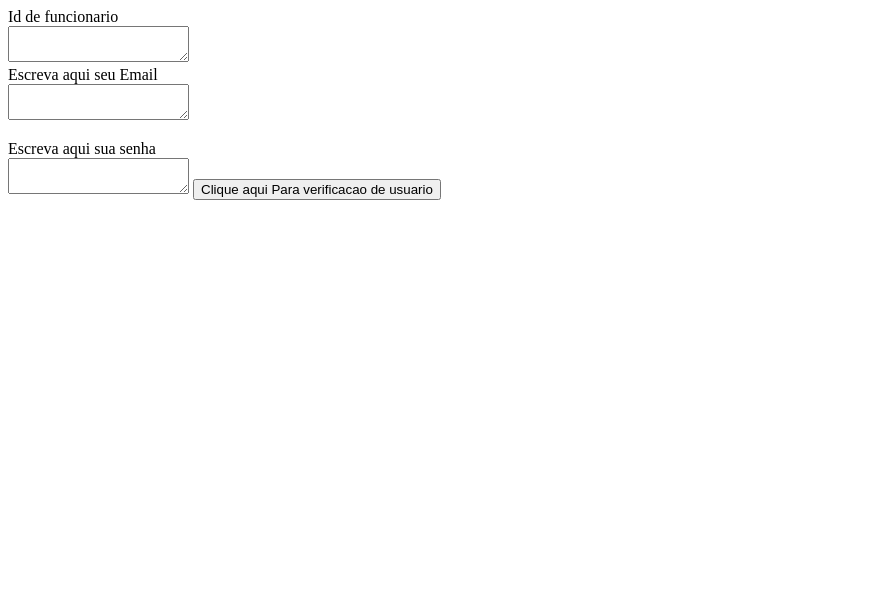
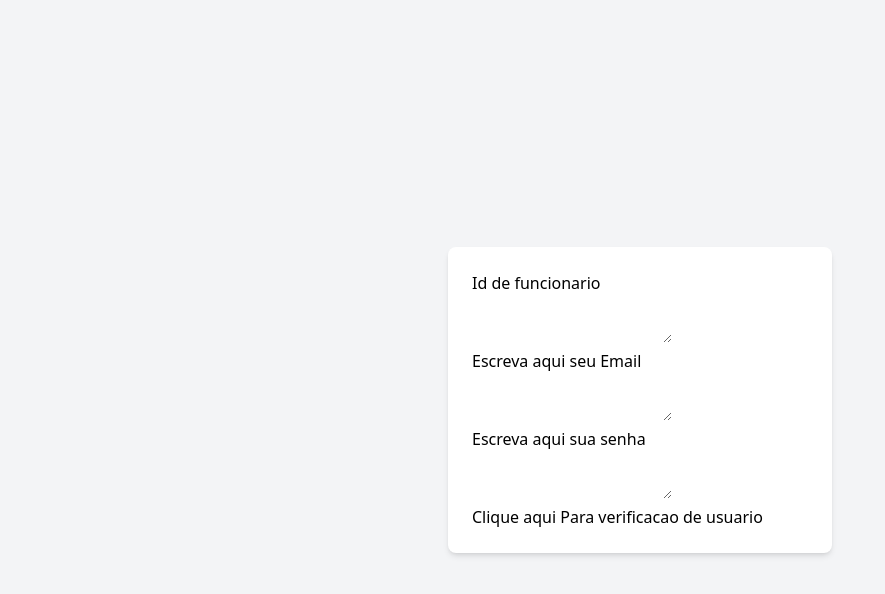
Before and after one commit to Ericgaleti/Meu-site, a plain HTML site: page index.html in a window 1280 px wide. Shown: the whole page, without its empty margins (0-885 px from the left). Drawn offline with nearby package versions, Linux system fonts and the light colour scheme.

Commit message:
Refactor HTML structure for improved readability and consistency

```diff
--- a/index.html
+++ b/index.html
@@ -1,36 +1,32 @@
 <!DOCTYPE html>
 <html lang="PT-BR">
   <head>
-    <meta charset="UTF-8">
-    <meta name="viewport" content="width=device-width, initial-scale=1.0">
+    <meta charset="UTF-8" />
+    <meta name="viewport" content="width=device-width, initial-scale=1.0" />
     <title>Cadastro do funcionario</title>
-    <link rel="stylesheet" href="css.css">
+    <link rel="stylesheet" href="css.css" />
+    <script src="https://cdn.jsdelivr.net/npm/@tailwindcss/browser@4"></script>
   </head>
-<body>
-
-    <div style="font-size: medium;"  href="css.css">
-        Id de funcionario  </div>
+  <body class="flex items-center justify-center min-h-screen bg-gray-100">
+    <div class="bg-white p-6 rounded-lg shadow-md w-96">
+      <div style="font-size: medium" href="css.css">Id de funcionario</div>
 
       <textarea name="IdFuncionario" id="stylesheet"></textarea>
 
-
-        <div>
-            Escreva aqui seu Email
-        </div>
+      <div>Escreva aqui seu Email</div>
       <textarea name="retangulo-escrita" id="div"></textarea>
 
-    <p>
+      <p></p>
 
-    </p>
-
-  <div>
-            Escreva aqui sua senha
-        </div>
+      <div>Escreva aqui sua senha</div>
 
       <textarea name="retangulo-escrita" id="div"></textarea>
 
-    <button onclick="alertaHello()">Clique aqui Para verificacao de usuario</button>
+      <button onclick="alertaHello()">
+        Clique aqui Para verificacao de usuario
+      </button>
 
       <script src="aa.js"></script>
+    </div>
   </body>
 </html>
```
Lines whose indentation alone changed are shown as unchanged.
